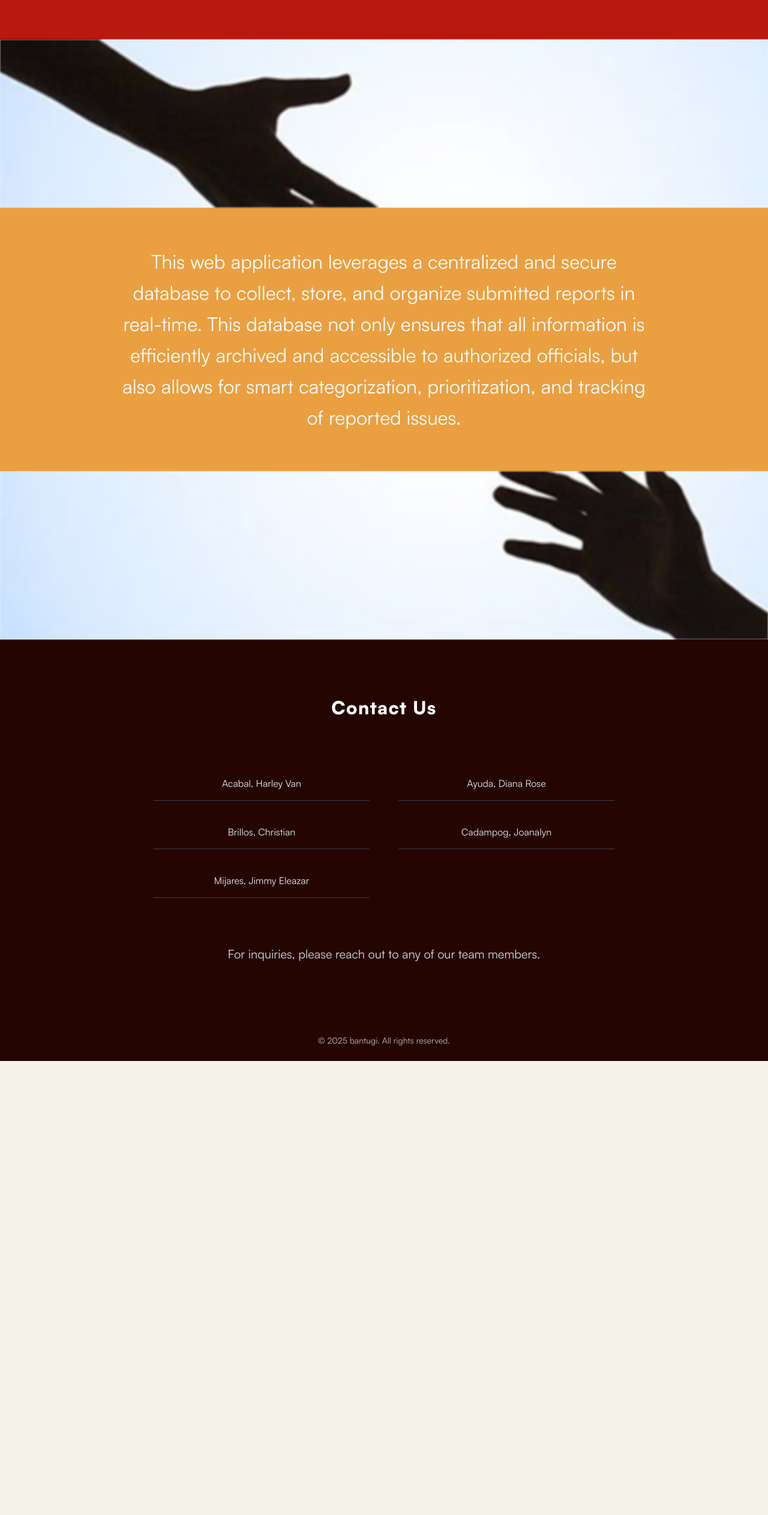
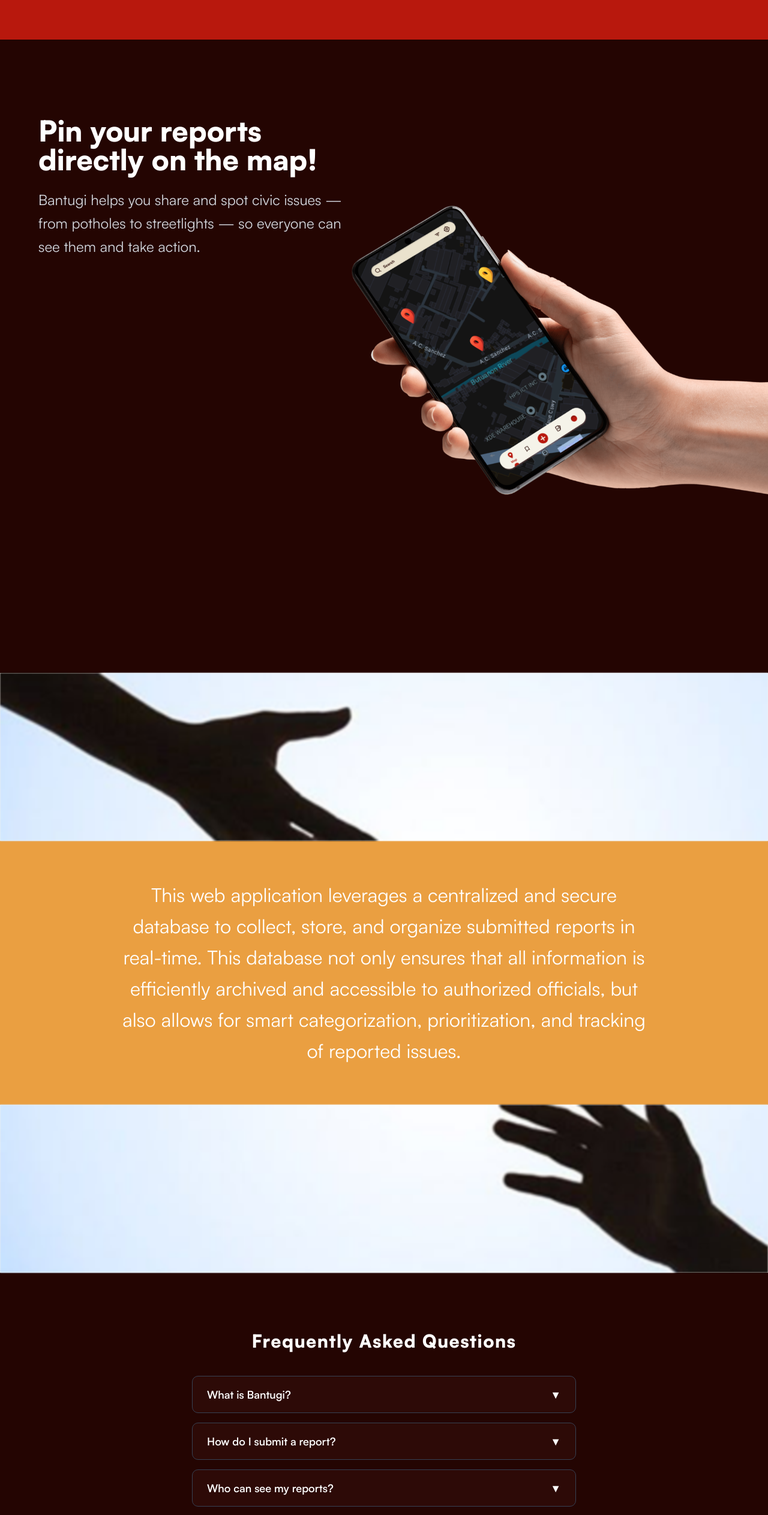
Before and after one commit to chrisb588/bantugi, a Next.js app in the folder client/: page / in a window 1280 px wide. Shown: the part 1534-4060 px from the top of the page at 60% size. Before the commit the page ends 3303 px from the top, so only its background shows below. Built offline with nearby package versions, Linux system fonts and the light colour scheme.

Commit message:
landing-page and report-view fix

```diff
--- a/client/src/app/(main)/report-view/page.tsx
+++ b/client/src/app/(main)/report-view/page.tsx
@@ -1,10 +1,10 @@
 'use client';
 
-import { Button } from "@/components/ui/button";
 import { Card, CardHeader } from "@/components/ui/card";
 import { ScrollArea } from "@/components/ui/scroll-area";
-import { AlertTriangle, MapPin } from "lucide-react";
+import { AlertTriangle } from "lucide-react";
 import { ReportView, Report } from "@/components/report/report-view";
+import { MobileNavbar } from "@/components/generic/mobile-navbar";
 
 export default function ReportViewPage() {
   // Mock data - can be replaced with actual API calls
@@ -49,7 +49,7 @@
       <div className="flex w-full max-w-lg flex-col gap-6">
         <Card className="h-[85vh] min-h-[400px] max-h-[800px] shadow-lg">
           <ScrollArea className="h-full">
-            {/* Header - removed back button and made caution icon bigger */}
+            {/* Header */}
             <CardHeader className="flex flex-row items-center gap-2 py-2 px-4 sticky top-0 bg-background z-10">
               <div className="flex items-center gap-2">
                 <AlertTriangle className="h-7 w-7" style={{ color: redColor }} />
@@ -62,35 +62,9 @@
           </ScrollArea>
         </Card>
 
-        {/* Bottom Navigation */}
-        <div className="fixed bottom-0 left-0 right-0 bg-white p-4 border-t border-gray-200 flex justify-around">
-          <Button variant="ghost">
-            <MapPin className="h-6 w-6" />
-          </Button>
-          <Button variant="ghost" className="relative">
-            <div className="absolute -top-1 -right-1 bg-red-500 h-4 w-4 rounded-full flex items-center justify-center">
-              <span className="text-[10px] text-white">1</span>
-            </div>
-            <svg width="24" height="24" viewBox="0 0 15 15" fill="none" xmlns="http://www.w3.org/2000/svg">
-              <path d="M3.5 8.5L7.5 12.5L11.5 8.5" stroke="currentColor" strokeWidth="1.5" strokeLinecap="round" strokeLinejoin="round"></path>
-              <path d="M7.5 2.5V11.5" stroke="currentColor" strokeWidth="1.5" strokeLinecap="round" strokeLinejoin="round"></path>
-            </svg>
-          </Button>
-          <Button variant="ghost">
-            <svg width="24" height="24" viewBox="0 0 15 15" fill="none" xmlns="http://www.w3.org/2000/svg">
-              <path d="M7.5 1C3.91015 1 1 3.91015 1 7.5C1 11.0899 3.91015 14 7.5 14C11.0899 14 14 11.0899 14 7.5C14 3.91015 11.0899 1 7.5 1ZM7.5 2C10.5376 2 13 4.46243 13 7.5C13 10.5376 10.5376 13 7.5 13C4.46243 13 2 10.5376 2 7.5C2 4.46243 4.46243 2 7.5 2ZM7 4V7H10V8H7H6V7V4H7Z" fill="currentColor"></path>
-            </svg>
-          </Button>
-          <Button variant="ghost">
-            <svg width="24" height="24" viewBox="0 0 15 15" fill="none" xmlns="http://www.w3.org/2000/svg">
-              <path d="M7.5 11C4.80285 11 2.52952 9.62184 1.09622 7.50001C2.52952 5.37816 4.80285 4 7.5 4C10.1971 4 12.4705 5.37816 13.9038 7.50001C12.4705 9.62183 10.1971 11 7.5 11ZM7.5 5C5.22062 5 3.22466 6.1256 2.0044 7.50001C3.22466 8.87441 5.22062 10 7.5 10C9.77938 10 11.7753 8.87441 12.9956 7.50001C11.7753 6.1256 9.77938 5 7.5 5ZM7.5 9.5C8.60457 9.5 9.5 8.60457 9.5 7.5C9.5 6.39543 8.60457 5.5 7.5 5.5C6.39543 5.5 5.5 6.39543 5.5 7.5C5.5 8.60457 6.39543 9.5 7.5 9.5Z" fill="currentColor"></path>
-            </svg>
-          </Button>
-          <Button variant="ghost">
-            <svg width="24" height="24" viewBox="0 0 15 15" fill="none" xmlns="http://www.w3.org/2000/svg">
-              <path d="M1.85001 7.50005C1.85001 4.37422 4.37427 1.85001 7.50005 1.85001C10.6258 1.85001 13.15 4.37422 13.15 7.50005C13.15 10.6259 10.6258 13.1501 7.50005 13.1501C4.37427 13.1501 1.85001 10.6259 1.85001 7.50005ZM7.50005 0.850006C3.82202 0.850006 0.850006 3.82198 0.850006 7.50005C0.850006 11.1781 3.82202 14.1501 7.50005 14.1501C11.1781 14.1501 14.1501 11.1781 14.1501 7.50005C14.1501 3.82198 11.1781 0.850006 7.50005 0.850006ZM7.50005 4.00001C7.77619 4.00001 8.00005 4.22387 8.00005 4.50001V7.29291L9.85361 9.14647C10.0489 9.34173 10.0489 9.65832 9.85361 9.85358C9.65835 10.0489 9.34177 10.0489 9.14651 9.85358L7.14651 7.85358C7.0527 7.75977 7.00005 7.63263 7.00005 7.50001V4.50001C7.00005 4.22387 7.22391 4.00001 7.50005 4.00001Z" fill="currentColor"></path>
-            </svg>
-          </Button>
+        {/* Mobile Navigation */}
+        <div className="md:hidden">
+          <MobileNavbar />
         </div>
       </div>
     </div>
--- a/client/src/app/page.tsx
+++ b/client/src/app/page.tsx
@@ -8,6 +8,7 @@
 import AOS from 'aos';
 import { useEffect } from 'react';
 import { Footer } from '@/components/ui/footer';
+import { useState } from 'react';
 
 export default function Home() {
   useEffect(() => {
@@ -149,6 +150,36 @@
         </div>
       </section>
 
+      {/* Feature Section */}
+      <section className="relative w-full py-16 md:py-24 lg:py-32 bg-[#240502] overflow-hidden px-0">
+        <div className="w-full px-0">
+          <div className="flex flex-col lg:flex-row items-stretch justify-between gap-12 lg:gap-20 relative">
+            {/* Text Content */}
+            <div className="flex-1 text-white px-4 sm:px-8 lg:px-16 z-10" data-aos="fade-right">
+              <h2 className="text-3xl sm:text-4xl md:text-5xl font-black mb-6">
+                Pin your reports directly on the map!
+              </h2>
+              <p className="text-lg sm:text-xl md:text-2xl text-gray-300 leading-relaxed">
+                Bantugi helps you share and spot civic issues — from potholes to streetlights — so everyone can see them and take action.
+              </p>
+            </div>
+            {/* Image */}
+            <div className="flex-1 w-full flex items-end relative min-h-[350px] sm:min-h-[500px] md:min-h-[650px] lg:min-h-[800px]">
+              <div className="absolute right-0 top-0 h-full w-full lg:w-[700px]">
+                <Image
+                  src="/img/landing-feature.png?v=1"
+                  alt="Hand holding a phone showing the map feature"
+                  fill
+                  className="object-contain object-right"
+                  quality={90}
+                  priority
+                />
+              </div>
+            </div>
+          </div>
+        </div>
+      </section>
+
       {/* Database Section with Hands and Text */}
       <section className="w-full flex flex-col items-center">
         <div className="relative w-full h-[20vh] sm:h-[25vh] md:h-[30vh] lg:h-[35vh]">
@@ -179,6 +210,14 @@
             className="object-cover blur-[1px] select-none pointer-events-none"
             quality={80}
           />
+        </div>
+      </section>
+
+      {/* FAQ Section */}
+      <section className="w-full bg-[#240502] text-white py-16 md:py-20 lg:py-24">
+        <div className="container mx-auto px-4 max-w-2xl">
+          <h2 className="text-3xl font-black tracking-wider mb-10 text-center">Frequently Asked Questions</h2>
+          <FAQAccordion />
         </div>
       </section>
 
@@ -220,3 +259,49 @@
     </main>
   );
 }
+
+// FAQAccordion component
+function FAQAccordion() {
+  const faqs = [
+    {
+      question: "What is Bantugi?",
+      answer: "Bantugi is a community-driven platform that allows users to report and view civic issues in their area, helping local governments and communities take action more efficiently."
+    },
+    {
+      question: "How do I submit a report?",
+      answer: "Simply create an account, log in, and use the 'Create Report' feature to pin your issue on the map, add details, and upload photos."
+    },
+    {
+      question: "Who can see my reports?",
+      answer: "All reports are visible to the public and local government units, ensuring transparency and encouraging community involvement."
+    },
+    {
+      question: "Is Bantugi free to use?",
+      answer: "Yes, Bantugi is completely free for all users. Our goal is to empower communities and improve civic engagement."
+    }
+  ];
+  const [openIndex, setOpenIndex] = useState<number | null>(null);
+
+  return (
+    <div className="space-y-4">
+      {faqs.map((faq, idx) => (
+        <div key={idx} className="border border-gray-700 rounded-lg overflow-hidden bg-[#2d0a07]">
+          <button
+            className="w-full text-left px-6 py-4 focus:outline-none flex justify-between items-center text-lg font-semibold hover:bg-[#38100b] transition-colors"
+            onClick={() => setOpenIndex(openIndex === idx ? null : idx)}
+            aria-expanded={openIndex === idx}
+            aria-controls={`faq-panel-${idx}`}
+          >
+            {faq.question}
+            <span className={`ml-4 transition-transform ${openIndex === idx ? 'rotate-180' : ''}`}>▼</span>
+          </button>
+          {openIndex === idx && (
+            <div id={`faq-panel-${idx}`} className="px-6 pb-4 text-base text-gray-200 transition-opacity duration-300 opacity-100">
+              {faq.answer}
+            </div>
+          )}
+        </div>
+      ))}
+    </div>
+  );
+}
```
Also changed, not shown: client/public/img/landing-feature.png (added).
